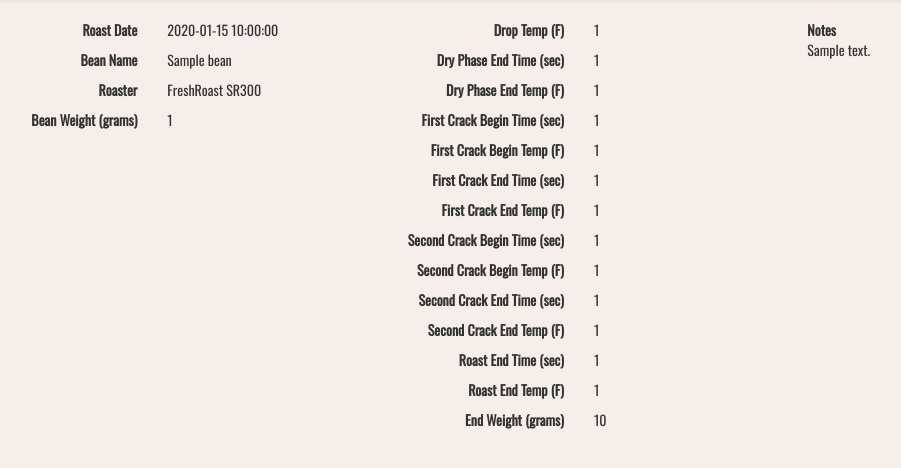
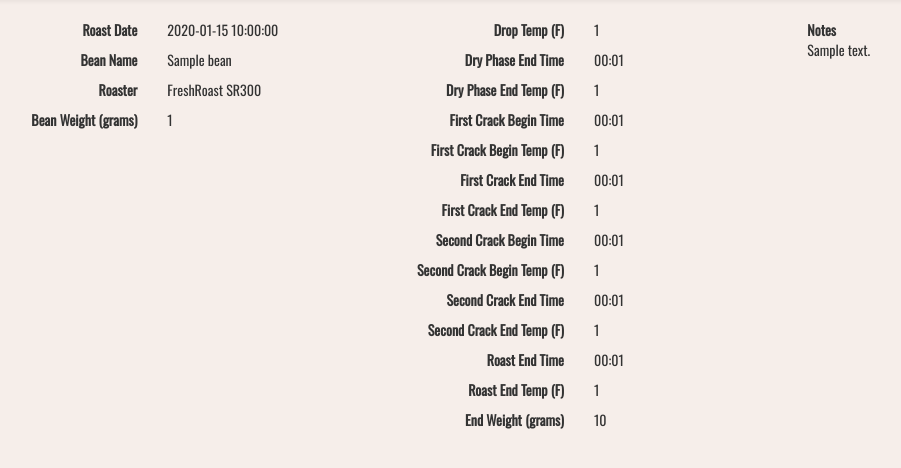
Before and after one commit to BouncyNudibranch/bean-counter, a Flask app: page /roast/detail/1 in a window 1280 px wide. Shown: the part 52-520 px from the top of the page, without its empty margins (61-962 px from the left). Run offline with Flask 2, Linux system fonts and the light colour scheme; a user stored in the database is signed in; tables that the repository leaves empty hold one stand-in row (values such as "Sample post"); some libraries are stand-ins or nearby versions.

Commit message:
changed seconds into timestring on all forms

```diff
--- a/app/__init__.py
+++ b/app/__init__.py
@@ -1,6 +1,7 @@
 from flask import Flask
 from flask_sqlalchemy import SQLAlchemy
 from flask_login import LoginManager
+from app.util import seconds_to_timestring
 
 app = Flask(__name__)
 app.config.from_object('config')
@@ -9,4 +10,6 @@ login_manager = LoginManager()
 login_manager.init_app(app)
 login_manager.login_view = 'login'
 
+app.jinja_env.filters['sec_to_time'] = seconds_to_timestring
+
 from app import models, views
--- a/app/forms.py
+++ b/app/forms.py
@@ -2,8 +2,10 @@ from datetime import date, datetime
 from flask_wtf import Form
 from wtforms import StringField, PasswordField, IntegerField, SelectField, DateField, TextAreaField, DateTimeField, \
     HiddenField
-from wtforms.validators import DataRequired, EqualTo, Optional, NumberRange
+from wtforms.validators import DataRequired, EqualTo, Optional, NumberRange, Regexp
 from app.models import BEAN_TYPES, GRIND_SIZES, BREW_METHODS, FILTER_TYPES, ROASTER_MACHINES
+
+TIME_REGEX = '([0-9]+:)?([0-9]+:)?([0-9]+:)?([0-9]+)'
 
 
 class LoginForm(Form):
@@ -27,12 +29,13 @@ class BeanPurchaseForm(Form):
     notes = TextAreaField('Notes', validators=[Optional()])
     bean_id = HiddenField('Bean ID', validators=[Optional()], default=0)
 
+
 class BrewForm(Form):
     grind_size = SelectField('Grind Size', choices=[(g, GRIND_SIZES[g]) for g in GRIND_SIZES],
                              coerce=int, validators=[NumberRange(min=0)])
     bean_dose = IntegerField('Bean Weight (grams)', validators=[NumberRange(min=0)])
     water_dose = IntegerField('Water Volume (mL)', validators=[NumberRange(min=0)])
-    extraction_time = IntegerField('Extraction Time (sec)', validators=[NumberRange(min=0)])
+    extraction_time = StringField('Extraction Time', validators=[Regexp(TIME_REGEX)])
     brew_method = SelectField('Brew Method', choices=[(m, BREW_METHODS[m]) for m in BREW_METHODS],
                               coerce=int, validators=[NumberRange(min=0)])
     filter_type = SelectField('Filter Type', choices=[(f, FILTER_TYPES[f]) for f in FILTER_TYPES],
@@ -47,17 +50,17 @@ class BrewForm(Form):
 class RoastForm(Form):
     bean_dose = IntegerField('Bean Weight (grams)', validators=[NumberRange(min=0)])
     drop_temp = IntegerField('Drop Temp (F)', validators=[NumberRange(min=0)])
-    dry_end_time = IntegerField('Drying Phase End Time (sec)', validators=[NumberRange(min=0)])
+    dry_end_time = StringField('Drying Phase End Time', validators=[Regexp(TIME_REGEX)])
     dry_end_temp = IntegerField('Drying Phase End Temp (F)', validators=[NumberRange(min=0)])
-    fc_begin_time = IntegerField('First Crack Begin Time (sec)', validators=[NumberRange(min=0)])
+    fc_begin_time = StringField('First Crack Begin Time', validators=[Regexp(TIME_REGEX)])
     fc_begin_temp = IntegerField('First Crack Begin Temp (F)', validators=[NumberRange(min=0)])
-    fc_end_time = IntegerField('First Crack End Time (sec)', validators=[NumberRange(min=0)])
+    fc_end_time = StringField('First Crack End Time', validators=[Regexp(TIME_REGEX)])
     fc_end_temp = IntegerField('First Crack End Temp (F)', validators=[NumberRange(min=0)])
-    sc_begin_time = IntegerField('Second Crack Begin Time (sec)', validators=[NumberRange(min=0)])
+    sc_begin_time = StringField('Second Crack Begin Time', validators=[Regexp(TIME_REGEX)])
     sc_begin_temp = IntegerField('Second Crack Begin Temp (F)', validators=[NumberRange(min=0)])
-    sc_end_time = IntegerField('Second Crack End Time (sec)', validators=[NumberRange(min=0)])
+    sc_end_time = StringField('Second Crack End Time', validators=[Regexp(TIME_REGEX)])
     sc_end_temp = IntegerField('Second Crack End Temp (F)', validators=[NumberRange(min=0)])
-    end_time = IntegerField('End Time (sec)', validators=[NumberRange(min=0)])
+    end_time = StringField('End Time', validators=[Regexp(TIME_REGEX)])
     end_temp = IntegerField('End Temp (F)', validators=[NumberRange(min=0)])
     end_weight = IntegerField('End Weight (grams)', validators=[NumberRange(min=0)])
     roaster_machine = SelectField('Roaster', choices=[(r, ROASTER_MACHINES[r]) for r in ROASTER_MACHINES],
--- a/app/templates/brew_detail.html
+++ b/app/templates/brew_detail.html
@@ -15,7 +15,7 @@
             {{ horizontal_table_column('Roast Batch', brew.roast.roast_date) }}
             {{ horizontal_table_column('Bean Weight (grams)', brew.bean_dose) }}
             {{ horizontal_table_column('Water Dose (mL)', brew.water_dose) }}
-            {{ horizontal_table_column('Extraction Time (sec)', brew.extraction_time) }}
+            {{ horizontal_table_column('Extraction Time', brew.extraction_time|sec_to_time) }}
             {{ horizontal_table_column('Filter Type', brew.filter_type_str()) }}
         </div>
         <div class="col-md-4">
--- a/app/templates/roast_detail.html
+++ b/app/templates/roast_detail.html
@@ -13,17 +13,17 @@
         </div>
         <div class="col-md-4">
             {{ horizontal_table_column('Drop Temp (F)', roast.drop_temp) }}
-            {{ horizontal_table_column('Dry Phase End Time (sec)', roast.dry_end_time) }}
+            {{ horizontal_table_column('Dry Phase End Time', roast.dry_end_time|sec_to_time) }}
             {{ horizontal_table_column('Dry Phase End Temp (F)', roast.dry_end_temp) }}
-            {{ horizontal_table_column('First Crack Begin Time (sec)', roast.fc_begin_time) }}
+            {{ horizontal_table_column('First Crack Begin Time', roast.fc_begin_time|sec_to_time) }}
             {{ horizontal_table_column('First Crack Begin Temp (F)', roast.fc_begin_temp) }}
-            {{ horizontal_table_column('First Crack End Time (sec)', roast.fc_end_time) }}
+            {{ horizontal_table_column('First Crack End Time', roast.fc_end_time|sec_to_time) }}
             {{ horizontal_table_column('First Crack End Temp (F)', roast.fc_end_temp) }}
-            {{ horizontal_table_column('Second Crack Begin Time (sec)', roast.sc_begin_time) }}
+            {{ horizontal_table_column('Second Crack Begin Time', roast.sc_begin_time|sec_to_time) }}
             {{ horizontal_table_column('Second Crack Begin Temp (F)', roast.sc_begin_temp) }}
-            {{ horizontal_table_column('Second Crack End Time (sec)', roast.sc_end_time) }}
+            {{ horizontal_table_column('Second Crack End Time', roast.sc_end_time|sec_to_time) }}
             {{ horizontal_table_column('Second Crack End Temp (F)', roast.sc_end_temp) }}
-            {{ horizontal_table_column('Roast End Time (sec)', roast.end_time) }}
+            {{ horizontal_table_column('Roast End Time', roast.end_time|sec_to_time) }}
             {{ horizontal_table_column('Roast End Temp (F)', roast.end_temp) }}
             {{ horizontal_table_column('End Weight (grams)', roast.end_weight) }}
         </div>
--- a/app/views.py
+++ b/app/views.py
@@ -4,6 +4,7 @@ from config import BEANS_PER_PAGE, BREWS_PER_PAGE, ROASTS_PER_PAGE
 from app import app, db, login_manager
 from app.models import User, Bean, Brew, Roast
 from app.forms import LoginForm, RegisterForm, BeanPurchaseForm, BrewForm, RoastForm
+from app.util import timestring_to_seconds, seconds_to_timestring
 
 
 @login_manager.user_loader
@@ -135,7 +136,7 @@ def brew_add(brew_id=None):
         form.grind_size.data = brew.grind_size
         form.bean_dose.data = brew.bean_dose
         form.water_dose.data = brew.water_dose
-        form.extraction_time.data = brew.extraction_time
+        form.extraction_time.data = seconds_to_timestring(brew.extraction_time)
         form.brew_method.data = brew.brew_method
         form.filter_type.data = brew.filter_type
         form.brew_date.data = brew.brew_date
@@ -152,7 +153,7 @@ def brew_add(brew_id=None):
         brew.grind_size = form.grind_size.data
         brew.bean_dose = form.bean_dose.data
         brew.water_dose = form.water_dose.data
-        brew.extraction_time = form.extraction_time.data
+        brew.extraction_time = timestring_to_seconds(form.extraction_time.data)
         brew.brew_method = form.brew_method.data
         brew.filter_type = form.filter_type.data
         brew.brew_date = form.brew_date.data
@@ -204,17 +205,17 @@ def roast_add(roast_id=None):
         roast = Roast.query.get(roast_id)
         form.bean_dose.data = roast.bean_dose
         form.drop_temp.data = roast.drop_temp
-        form.dry_end_time.data = roast.dry_end_time
+        form.dry_end_time.data = seconds_to_timestring(roast.dry_end_time)
         form.dry_end_temp.data = roast.dry_end_temp
-        form.fc_begin_time.data = roast.fc_begin_time
+        form.fc_begin_time.data = seconds_to_timestring(roast.fc_begin_time)
         form.fc_begin_temp.data = roast.fc_begin_temp
-        form.fc_end_time.data = roast.fc_end_time
+        form.fc_end_time.data = seconds_to_timestring(roast.fc_end_time)
         form.fc_end_temp.data = roast.fc_end_temp
-        form.sc_begin_time.data = roast.sc_begin_time
+        form.sc_begin_time.data = seconds_to_timestring(roast.sc_begin_time)
         form.sc_begin_temp.data = roast.sc_begin_temp
-        form.sc_end_time.data = roast.sc_end_time
+        form.sc_end_time.data = seconds_to_timestring(roast.sc_end_time)
         form.sc_end_temp.data = roast.sc_end_temp
-        form.end_time.data = roast.end_time
+        form.end_time.data = seconds_to_timestring(roast.end_time)
         form.end_temp.data = roast.end_temp
         form.end_weight.data = roast.end_weight
         form.roaster_machine.data = roast.roaster_machine
@@ -230,17 +231,17 @@ def roast_add(roast_id=None):
             roast = Roast.query.get(form.roast_id.data)
         roast.bean_dose = form.bean_dose.data
         roast.drop_temp = form.drop_temp.data
-        roast.dry_end_time = form.dry_end_time.data
+        roast.dry_end_time = timestring_to_seconds(form.dry_end_time.data)
         roast.dry_end_temp = form.dry_end_temp.data
-        roast.fc_begin_time = form.fc_begin_time.data
+        roast.fc_begin_time = timestring_to_seconds(form.fc_begin_time.data)
         roast.fc_begin_temp = form.fc_begin_temp.data
-        roast.fc_end_time = form.fc_end_time.data
+        roast.fc_end_time = timestring_to_seconds(form.fc_end_time.data)
         roast.fc_end_temp = form.fc_end_temp.data
-        roast.sc_begin_time = form.sc_begin_time.data
+        roast.sc_begin_time = timestring_to_seconds(form.sc_begin_time.data)
         roast.sc_begin_temp = form.sc_begin_temp.data
-        roast.sc_end_time = form.sc_end_time.data
+        roast.sc_end_time = timestring_to_seconds(form.sc_end_time.data)
         roast.sc_end_temp = form.sc_end_temp.data
-        roast.end_time = form.end_time.data
+        roast.end_time = timestring_to_seconds(form.end_time.data)
         roast.end_temp = form.end_temp.data
         roast.end_weight = form.end_weight.data
         roast.roaster_machine = form.roaster_machine.data
```
